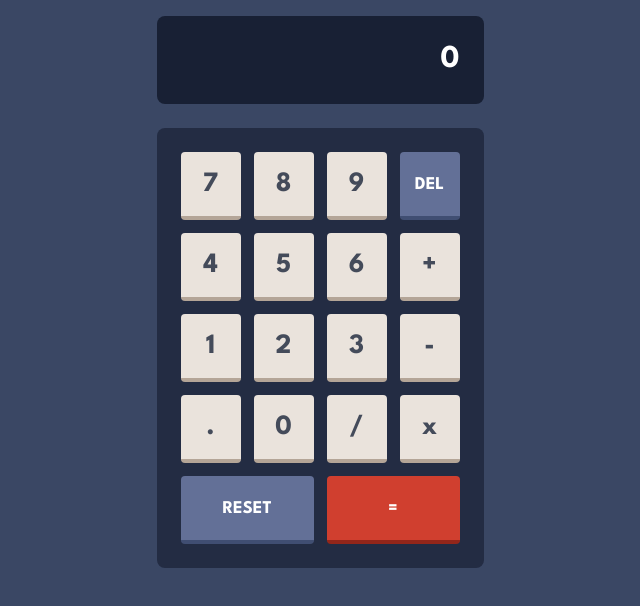
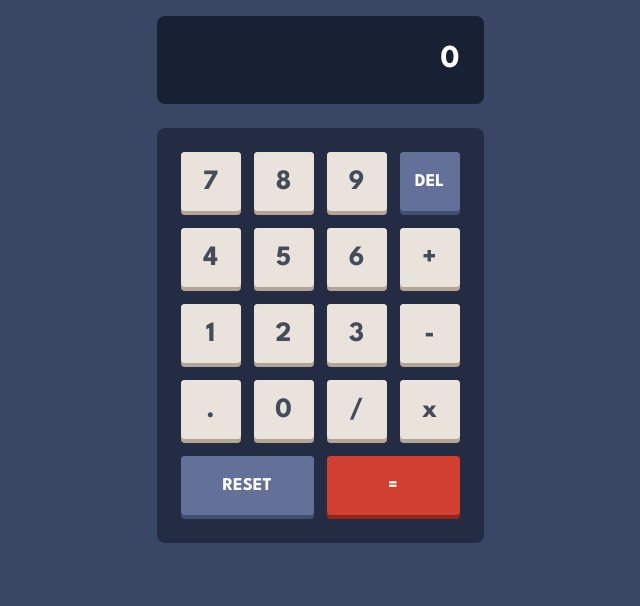
Before and after one commit to john-mirage/fm-calculator-app, a website built with Vite: page index.html in a window 1280 px wide. Shown: the part 82-688 px from the top of the page, without its empty margins (320-960 px from the left). Built offline with nearby package versions, Linux system fonts and the light colour scheme.

Commit message:
feat: key shadows enhancement

```diff
--- a/index.html
+++ b/index.html
@@ -57,9 +57,11 @@
 
         <div class="keypad" id="keypad">
             <template id="key-template">
-                <button class="keypad__key">
-                    <span class="keypad__label"></span>
-                </button>
+                <div class="keypad__key">
+                    <button class="keypad__button">
+                        <span class="keypad__label"></span>
+                    </button>
+                </div>
             </template>
         </div>
 
--- a/src/main.ts
+++ b/src/main.ts
@@ -44,6 +44,8 @@ function reduceExpression() {
       default:
         throw new Error("Operator is not valid");
     }
+  } else {
+    throw new Error("Something went wrong");
   }
   operator = "";
   rightNumber = "";
--- a/src/styles/keypad.css
+++ b/src/styles/keypad.css
@@ -14,23 +14,18 @@
     width: 100%;
     height: auto;
     border-radius: 0.4rem;
-    border: none;
-    font-family: inherit;
 }
 
 .keypad__key--number-operator {
-    background-color: var(--number-operator-key-background);
-    border-bottom: 0.4rem solid var(--number-operator-key-shadow);
+    background-color: var(--number-operator-key-shadow);
 }
 
 .keypad__key--del-reset {
-    background-color: var(--del-reset-key-background);
-    border-bottom: 0.4rem solid var(--del-reset-key-shadow);
+    background-color: var(--del-reset-key-shadow);
 }
 
 .keypad__key--equal {
-    background-color: var(--equal-key-background);
-    border-bottom: 0.4rem solid var(--equal-key-shadow);
+    background-color: var(--equal-key-shadow);
 }
 
 .keypad__key--square {
@@ -42,27 +37,47 @@
     padding-top: 47.5%;
 }
 
+.keypad__button {
+    position: absolute;
+    top: 0;
+    left: 0;
+    width: 100%;
+    height: calc(100% - 0.4rem);
+    border-radius: 0.4rem;
+    border: none;
+    font-family: inherit;
+}
+
+.keypad__key--number-operator > .keypad__button {
+    background-color: var(--number-operator-key-background);
+}
+
+.keypad__key--del-reset > .keypad__button {
+    background-color: var(--del-reset-key-background);
+}
+
+.keypad__key--equal > .keypad__button {
+    background-color: var(--equal-key-background);
+}
+
 .keypad__label {
-    position: absolute;
-    top: 50%;
-    left: 50%;
-    transform: translate(-50%, -50%);
+    margin: auto;
     font-weight: 700;
     color: var(--number-operator-text);
 }
 
-.keypad__key--number-operator > .keypad__label {
+.keypad__key--number-operator .keypad__label {
     font-size: 2.8rem;
     color: var(--number-operator-text);
 }
 
-.keypad__key--del-reset > .keypad__label {
+.keypad__key--del-reset .keypad__label {
     text-transform: uppercase;
     font-size: 1.8rem;
     color: var(--del-reset-text);
 }
 
-.keypad__key--equal > .keypad__label {
+.keypad__key--equal .keypad__label {
     color: var(--equal-text);
     font-size: 1.8rem;
 }
```
